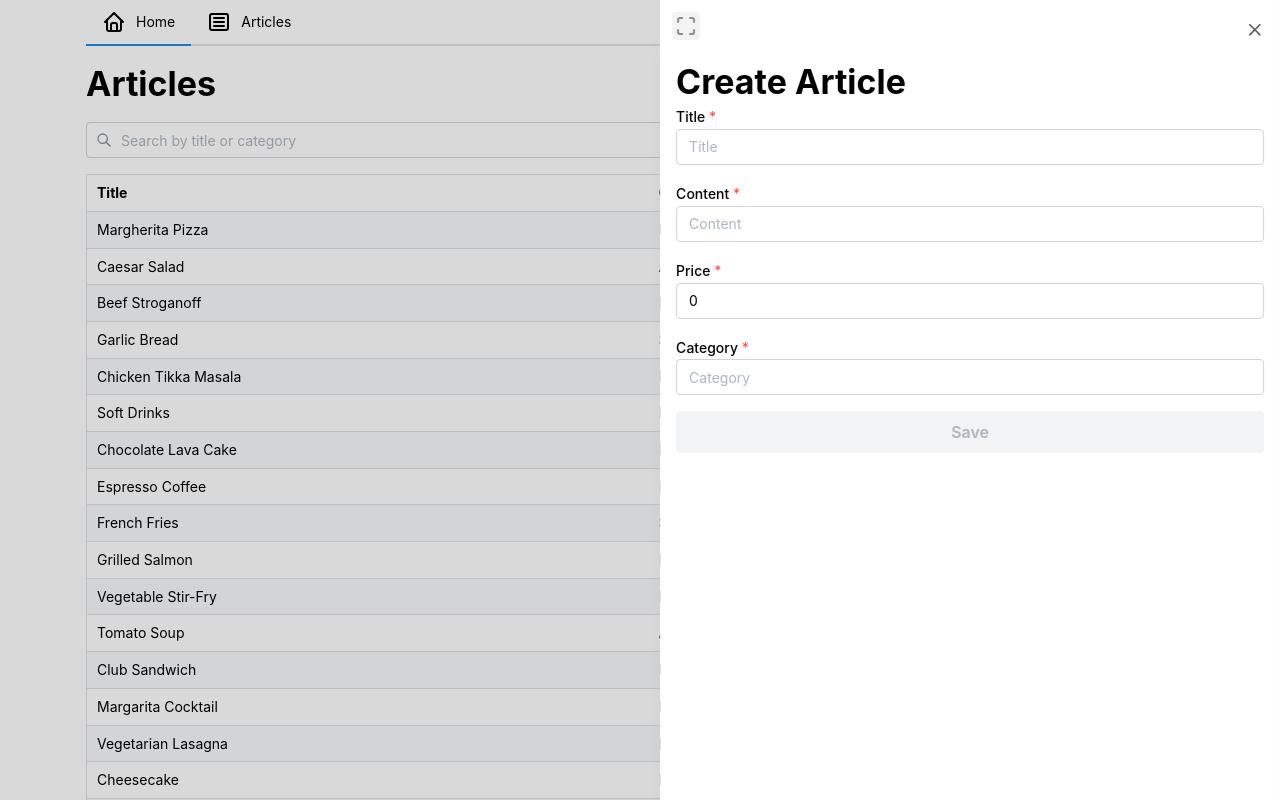
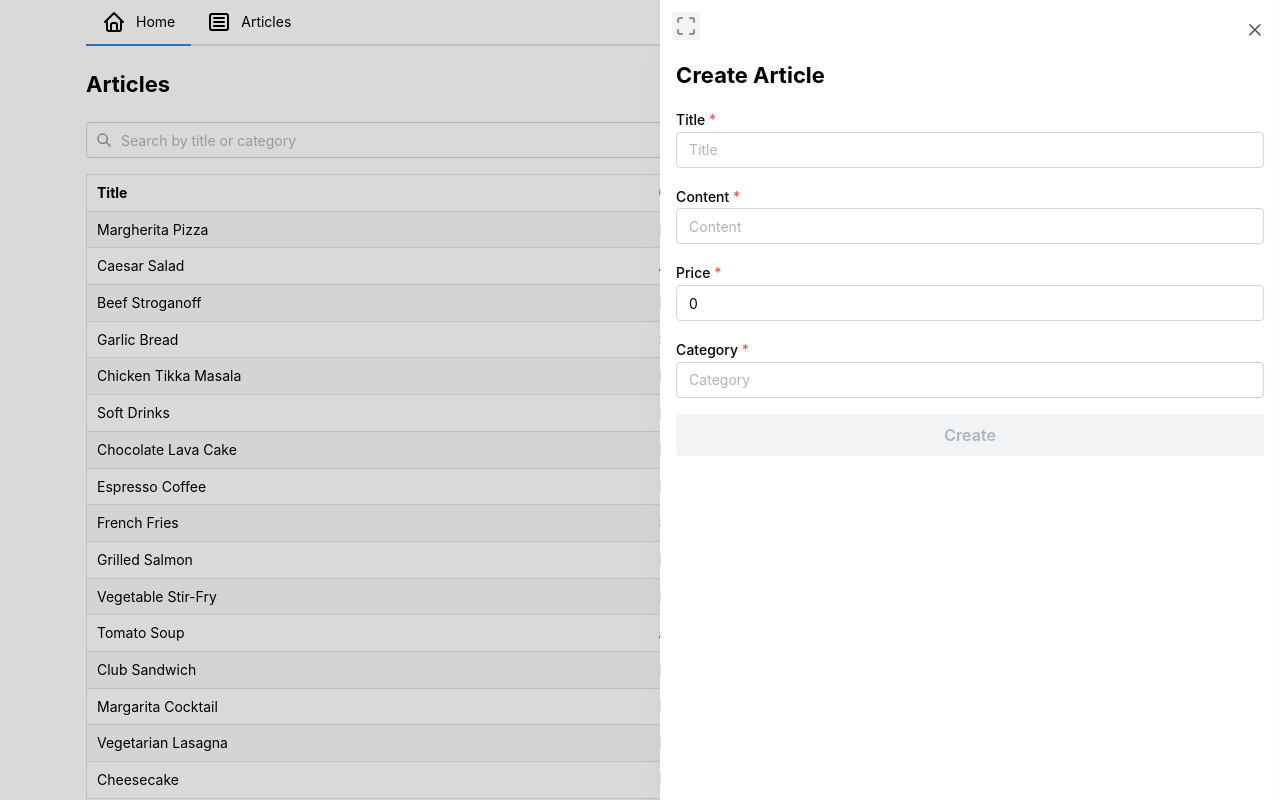
Before and after one commit to hisingcaspeco/prim-state, a React (Vite) app: page /articles in a window 1280 px wide. Both pictures are taken after a click on the button "Add article". Shown: the top 800 px of the page. Built offline with nearby package versions, Linux system fonts and the light colour scheme.

Commit message:
edit/create

```diff
--- a/src/components/EditArticle.tsx
+++ b/src/components/EditArticle.tsx
@@ -61,7 +61,7 @@ export const EditArticle = ({ article }: EditArticleProps) => {
                     {...form.getInputProps("category")}
                 />
                 <Button disabled={isSubmitDisabled} size={"md"} type="submit" variant="filled">
-                    Save
+                    {article ? "Update" : "Create"}
                 </Button>
             </Stack>
         </form>
--- a/src/views/Articles.tsx
+++ b/src/views/Articles.tsx
@@ -33,12 +33,13 @@ export const Articles = () => {
     return (
         <>
             <Flex my={"md"} align={"center"} justify={"space-between"}>
-                <Title order={1}>Articles</Title>
+                <Title order={1} size={"h3"}>
+                    Articles
+                </Title>
                 <ActionIcon
                     size={"xl"}
                     radius={"xl"}
-                    color={"blue.4"}
-                    variant="filled"
+                    variant="light"
                     aria-label="Add article"
                     onClick={onCreateArticle}
                 >
@@ -68,7 +69,9 @@ export const Articles = () => {
                 >
                     <IconMaximize />
                 </ActionIcon>
-                <Title order={1}>{selectedArticle ? "Edit Article" : "Create Article"}</Title>
+                <Title order={3} mb={"md"}>
+                    {selectedArticle ? "Edit Article" : "Create Article"}
+                </Title>
 
                 <EditArticle article={editArticle} />
             </Drawer>
```
